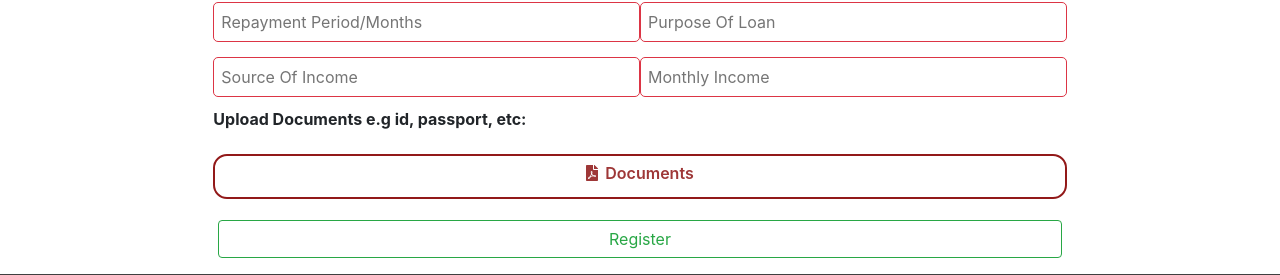
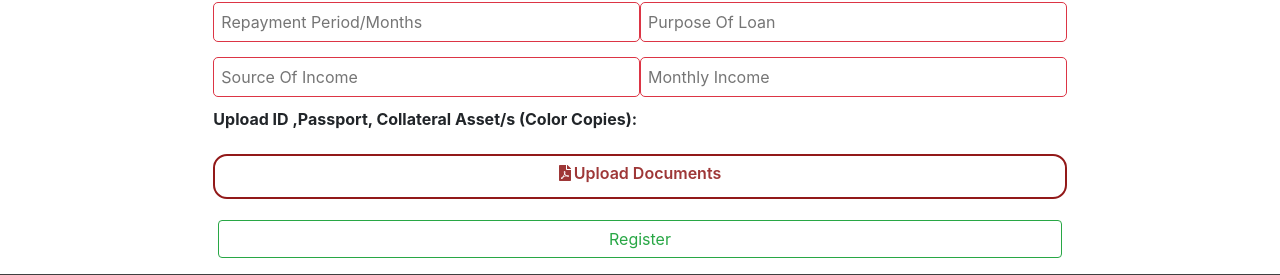
Before and after one commit to EdwardDanu/eddmoakquickcashweb, a Django app: page /newloan in a window 1280 px wide. Shown: the part 1099-1374 px from the top of the page. Run offline with Django 3.2, Linux system fonts and the light colour scheme; a user stored in the database is signed in; some libraries are stand-ins or nearby versions.

```diff
--- a/home/forms.py
+++ b/home/forms.py
@@ -53,7 +53,7 @@ class ImageForm(forms.ModelForm):
    class Meta:
        model = NewLoanImages
        fields =["images"]
-       labels = {"images": "Upload Documents e.g id, passport, etc"}
+       labels = {"images": "Upload ID ,Passport, Collateral Asset/s (Color Copies)"}
        widgets = {'images':forms.FileInput(attrs={'class': 'custom-file','multiple': True,'id':'files'})}
 
 class LoansummaryForm(forms.ModelForm):
@@ -105,5 +105,5 @@ class SendImageForm(forms.ModelForm):
    class Meta:
        model = SendmoneyImages
        fields =["images"]
-       labels = {"images": "Upload Documents"}
+       labels = {"images": "Upload Sender's ID Copy"}
        widgets = {'images':forms.FileInput(attrs={'class': 'custom-file','multiple': True,'id':'files'})}
--- a/home/templates/home/newloan.html
+++ b/home/templates/home/newloan.html
@@ -15,7 +15,7 @@
       <div class="col-md-8 col-xs-12">
         <div class="row registerb">
           {{forms}} {{formset}}
-          <div class="imageform"><label for='files' class="addimage" id="formset"><i class="fas fa-file-pdf"></i> Documents </label></div>
+          <div class="imageform"><label for='files' class="addimage" id="formset"><i class="fas fa-file-pdf"></i>Upload Documents </label></div>
           <output id='result' class="imagedisplay"></output>
         </div>
       </div>
--- a/home/templates/home/sendmoney.html
+++ b/home/templates/home/sendmoney.html
@@ -15,7 +15,7 @@
       <div class="col-md-8 col-xs-12">
         <div class="row registerb">
           {{forms}} {{formset}}
-          <div class="imageform"><label for='files' class="addimage" id="formset"><i class="fas fa-file-pdf"></i> Documents </label></div>
+          <div class="imageform"><label for='files' class="addimage" id="formset"><i class="fas fa-file-pdf"></i>Upload Documents </label></div>
           <output id='result' class="imagedisplay"></output>
         </div>
       </div>
```
